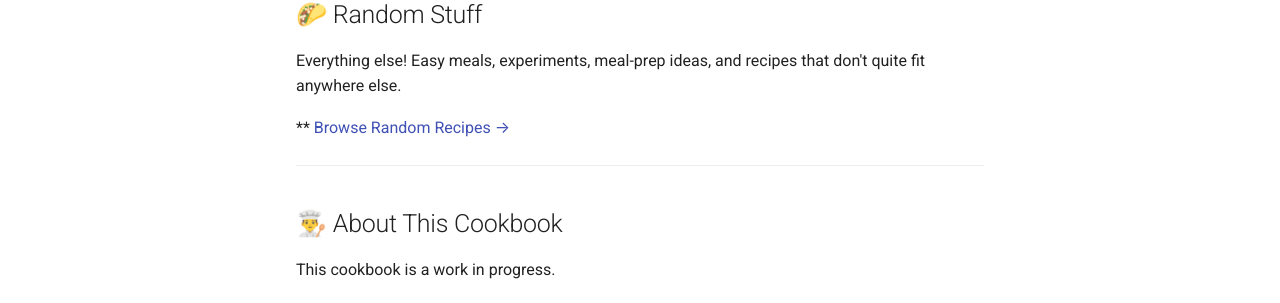
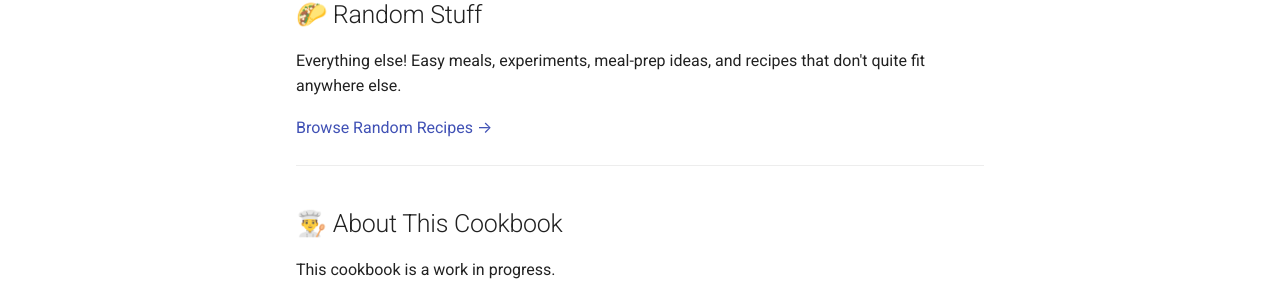
Before and after one commit to glerk/my-cookbook, an MkDocs documentation site: the page built from docs/index.md, in a window 1280 px wide and 1062 px high. Shown: the part 526-829 px from the top of the window. Built offline with MkDocs 1.6.1 and Material for MkDocs 9.7.7, drawn with Linux system fonts in a browser that asks for light colours.

Commit message:
vault backup: 2026-10-08 18:36:53

```diff
--- a/docs/index.md
+++ b/docs/index.md
@@ -18,7 +18,7 @@ Recipes inspired by Japanese cooking, including some favorites from our time in
 
 Everything else! Easy meals, experiments, meal-prep ideas, and recipes that don't quite fit anywhere else.
 
-** [Browse Random Recipes →](Random/index.md)
+[Browse Random Recipes →](Random/index.md)
 
 ---
 
```
